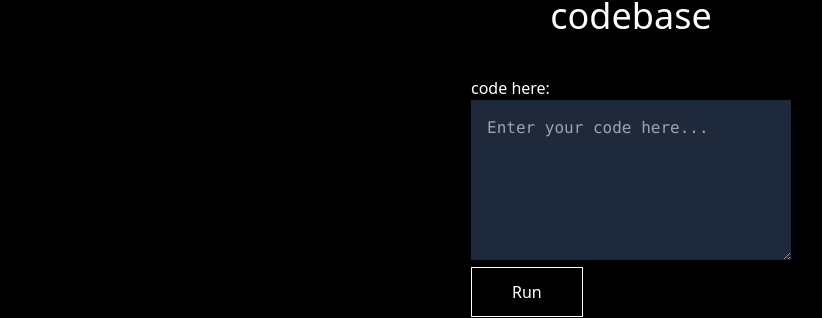
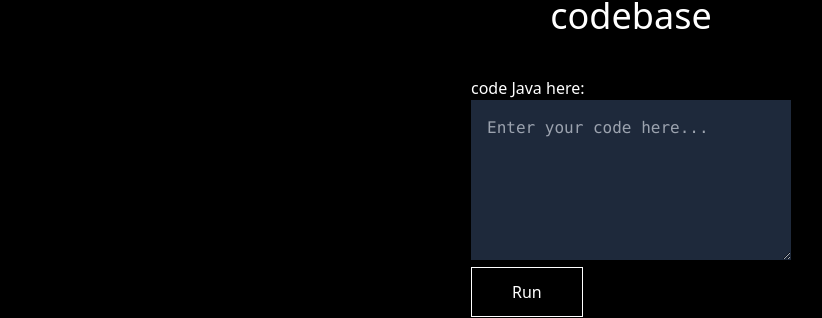
Before and after one commit to prrrrnav/codie-code, a React app: page /codie-code/Codebase in a window 1280 px wide. Shown: the part 116-434 px from the top of the page, without its empty margins (9-831 px from the left). Built offline with nearby package versions, Linux system fonts and the light colour scheme.

Commit message:
specified java as coding lang

```diff
--- a/src/Codebase.js
+++ b/src/Codebase.js
@@ -63,7 +63,7 @@ const Codebase = () => {
       </div>
 
       <form className='w-80 my-10 mx-auto' onSubmit={myFunction}>
-        <label className='text-white'>code here:
+        <label className='text-white'>code Java here:
           <pre>
             <textarea
               className='text-white bg-slate-800 h-40 p-4 w-40 scrollbar-thin scrollbar-thumb-gray-400'
```
